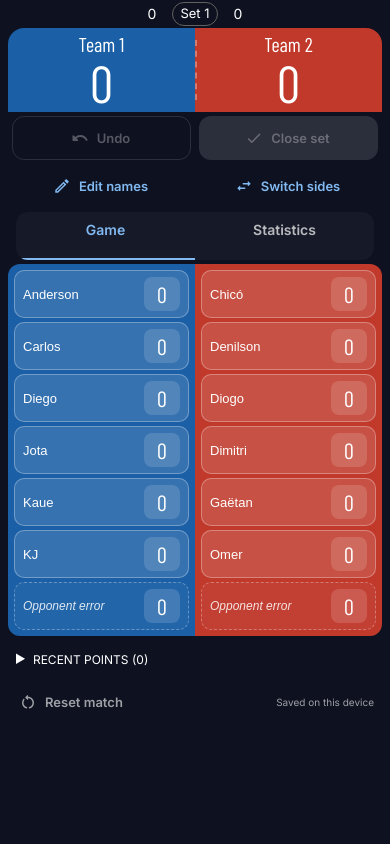
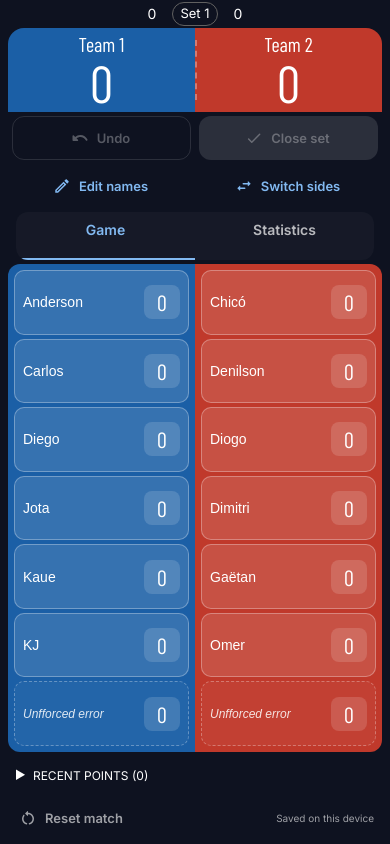
Before and after one commit to diogobas/volleyball_scoreboard, a React (Vite) app: page / in a window 390 px wide. Built offline with nearby package versions, Linux system fonts and the light colour scheme.

Commit message:
Improve mobile scoring layout and simplify statistics

```diff
--- a/src/App.jsx
+++ b/src/App.jsx
@@ -63,7 +63,7 @@ export default function App() {
       <Tab id="game-tab" aria-controls="game-panel" label="Game" />
       <Tab id="stats-tab" aria-controls="stats-panel" label="Statistics" />
     </Tabs>
-    <Box role="tabpanel" id="game-panel" aria-labelledby="game-tab" hidden={tab !== 0}>
+    <Box className="game-panel" role="tabpanel" id="game-panel" aria-labelledby="game-tab" hidden={tab !== 0}>
       {tab === 0 && <>
         <Box className="rosters">{teamOrder.map(id => <Roster key={id} id={id} team={state.teams[id]}
           onPoint={(team, playerId) => dispatch({ type: 'point', team, playerId })} />)}</Box>
@@ -74,7 +74,7 @@ export default function App() {
               : state.log.slice(-40).reverse().map((entry, i) => <Paper key={state.log.length - i} className="log-item" elevation={0}>
                 <Typography variant="body2">{entry.type === 'set'
                   ? `Set ${entry.setNumber} · ${entry.teamAName} ${entry.scoreA} × ${entry.scoreB} ${entry.teamBName}`
-                  : `${entry.teamName} · ${entry.playerId === 'err' ? 'Opponent error' : entry.playerName}`}</Typography>
+                  : `${entry.teamName} · ${entry.playerId === 'err' ? 'Unfforced error' : entry.playerName}`}</Typography>
                 {entry.type === 'point' && <Typography variant="body2" color="text.secondary">+1</Typography>}
               </Paper>)}
           </Box>
--- a/src/components/Statistics.jsx
+++ b/src/components/Statistics.jsx
@@ -1,21 +1,9 @@
 import { Box, LinearProgress, Paper, Stack, Typography } from '@mui/material';
-import EmojiEventsOutlined from '@mui/icons-material/EmojiEventsOutlined';
-import { TEAM_IDS } from '../game/match';
 import { teamColors } from '../theme';
 
 export default function Statistics({ state, teamOrder }) {
-  const scorers = TEAM_IDS.flatMap(id => state.teams[id].players.filter(p => !p.isError)
-    .map(p => ({ ...p, teamName: state.teams[id].name })));
-  const best = Math.max(0, ...scorers.map(p => p.matchPoints));
-  const leaders = scorers.filter(p => p.matchPoints === best);
   const sets = state.log.filter(entry => entry.type === 'set');
   return <Box className="statistics">
-    <Paper variant="outlined" className="mvp-banner">
-      <EmojiEventsOutlined color="primary" />
-      <Typography variant="overline" sx={{ display: 'block' }}>Most points in the match</Typography>
-      <Typography variant="h5">{best ? leaders.map(p => p.name).join(' · ') : 'The match is just starting'}</Typography>
-      <Typography variant="body2" color="text.secondary">{best ? `${best} ${best === 1 ? 'point' : 'points'}${leaders.length === 1 ? ` · ${leaders[0].teamName}` : ' · tied for the lead'}` : 'Score points to track match statistics.'}</Typography>
-    </Paper>
     <Box className="stats-grid">
       {teamOrder.map(id => {
         const team = state.teams[id];
--- a/src/game/match.js
+++ b/src/game/match.js
@@ -13,7 +13,7 @@ export function createMatch() {
       name: `Team ${index + 1}`,
       setsWon: 0,
       players: [...rosters[id].map((name, i) => ({ id: `p${i + 1}`, name, isError: false })),
-        { id: 'err', name: 'Opponent error', isError: true }]
+        { id: 'err', name: 'Unfforced error', isError: true }]
         .map(player => ({ ...player, setPoints: 0, matchPoints: 0 })),
     }])),
     log: [],
--- a/src/styles.css
+++ b/src/styles.css
@@ -2,7 +2,9 @@
 * { box-sizing: border-box; -webkit-tap-highlight-color: transparent; }
 body { margin: 0; min-width: 320px; }
 button, input { touch-action: manipulation; }
-.app { max-width: 900px; min-height: 100dvh; margin: auto; padding: var(--safe-area-inset-top, env(safe-area-inset-top, 0px)) var(--safe-area-inset-right, env(safe-area-inset-right, 0px)) var(--safe-area-inset-bottom, env(safe-area-inset-bottom, 0px)) var(--safe-area-inset-left, env(safe-area-inset-left, 0px)); }
+.app { display: flex; flex-direction: column; max-width: 900px; min-height: 100vh; min-height: 100dvh; margin: auto; padding: var(--safe-area-inset-top, env(safe-area-inset-top, 0px)) var(--safe-area-inset-right, env(safe-area-inset-right, 0px)) var(--safe-area-inset-bottom, env(safe-area-inset-bottom, 0px)) var(--safe-area-inset-left, env(safe-area-inset-left, 0px)); }
+.app > * { flex-shrink: 0; }
+.game-panel:not([hidden]) { display: flex; flex-direction: column; flex: 1; }
 .set-bar { padding: 4px 0; }
 .set-bar .MuiChip-root { height: 24px; }
 .score-panels, .rosters, .stats-grid, .edit-grid { display: grid; grid-template-columns: minmax(0, 1fr) minmax(0, 1fr); }
@@ -16,10 +18,9 @@ button, input { touch-action: manipulation; }
 .tabs { margin: 0 16px 8px; background: #ffffff08; border-radius: 12px; }
 .tabs, .tabs .MuiTab-root { min-height: 36px; }
 .tabs .MuiTab-root { padding: 6px 12px; }
-.rosters { margin: 0 16px; border-radius: 12px; overflow: hidden; }
-.roster { min-width: 0; padding: 6px 8px; }
-.player-button.MuiButtonBase-root { display: flex; justify-content: space-between; gap: 8px; width: 100%; min-height: 48px; padding: 6px 10px; margin-bottom: 4px; border: 1px solid #ffffff4d; border-radius: 10px; background: #ffffff1f; text-align: left; color: white; }
-.player-button.MuiButtonBase-root:last-child { margin-bottom: 0; }
+.rosters { flex: 1; margin: 0 16px; border-radius: 12px; overflow: hidden; }
+.roster { display: flex; flex-direction: column; gap: 4px; min-width: 0; padding: 6px 8px; }
+.player-button.MuiButtonBase-root { display: flex; flex: 1; justify-content: space-between; gap: 8px; width: 100%; min-height: 56px; padding: 8px 10px; border: 1px solid #ffffff4d; border-radius: 10px; background: #ffffff1f; text-align: left; color: white; }
 .player-button.MuiButtonBase-root:hover { background: #ffffff30; }
 .player-button.Mui-focusVisible { outline: 3px solid white; outline-offset: -3px; }
 .player-button.error-button { border-style: dashed; background: #ffffff0a; }
@@ -32,7 +33,6 @@ button, input { touch-action: manipulation; }
 .log-list { display: flex; flex-direction: column; gap: 6px; max-height: 160px; overflow-y: auto; }
 .log-item.MuiPaper-root { display: flex; justify-content: space-between; align-items: center; gap: 12px; padding: 9px 12px; background: #ffffff08; background-image: none; overflow-wrap: anywhere; }
 .statistics { padding: 0 20px 20px; }
-.mvp-banner.MuiPaper-root { text-align: center; padding: 20px 16px; margin-bottom: 24px; overflow-wrap: anywhere; }
 .stats-grid, .edit-grid { gap: 24px; }
 .footer { display: flex; align-items: center; justify-content: space-between; gap: 8px; padding: 0 16px 4px; color: #ffffff99; }
 .footer .MuiButton-root { min-height: 44px; }
@@ -46,7 +46,7 @@ button, input { touch-action: manipulation; }
   .score-panels, .rosters { margin-left: 8px; margin-right: 8px; }
   .roster { padding: 6px; }
   .player-button.MuiButtonBase-root { padding: 6px 8px; }
-  .player-name { font-size: 13px; }
+  .player-name { font-size: 14px; }
   .stats-grid { gap: 16px; }
   .edit-grid { grid-template-columns: minmax(0, 1fr); }
 }
```
Also changed, not shown: 1 other file (tests, documents, lock files or other folders).
